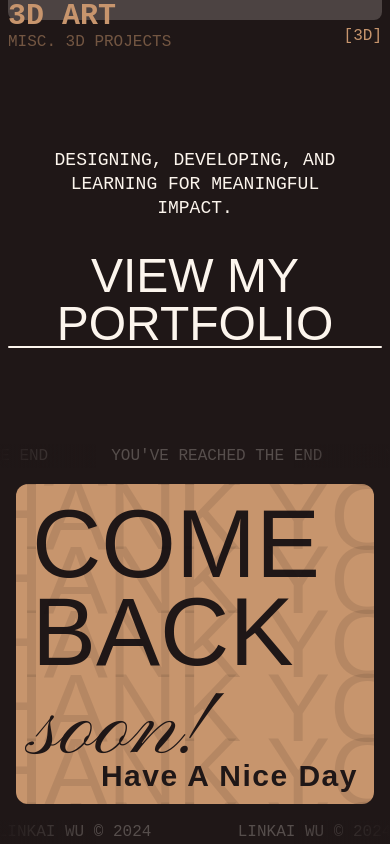
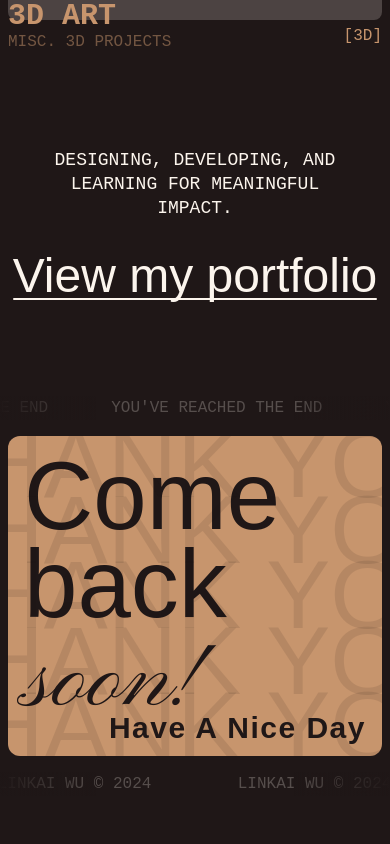
Before and after one commit to linkai101/site, a Next.js app: page / in a window 390 px wide. Shown: the part 2696-3540 px from the top of the page. After the commit the page ends 3492 px from the top, so only its background shows below. Built offline with nearby package versions, Linux system fonts and the light colour scheme; a web font is replaced by a local one.

Commit message:
Add color mode organization, add portfolio page

```diff
--- /dev/null
+++ b/app/(dark)/layout.tsx
@@ -0,0 +1,16 @@
+import '../globals.css';
+
+export default function DarkLayout({
+  children,
+}: {
+  children: React.ReactNode
+}) {
+  return (
+    <html lang="en" className="dark">
+      <head>
+        <meta name="viewport" content="width=device-width, initial-scale=1.0"/>
+      </head>
+      <body className="bg-dark text-light">{children}</body>
+    </html>
+  )
+}
--- a/app/page.tsx
+++ b/app/(dark)/page.tsx
@@ -1,9 +1,16 @@
 import Hero from '@/components/home/hero';
 import HeroMobile from '@/components/home/hero-mobile';
 import SelectedWorks from '@/components/home/selected-works';
-import Footer from '@/components/footer';
+import Footer from '@/components/home/footer';
 
-export default function Home() {
+import type { Metadata } from 'next';
+
+export const metadata: Metadata = {
+  title: "i'm linkai wu",
+  description: "",
+};
+
+export default function HomePage() {
   return <>
     <Hero className="hidden md:block"/>
     <HeroMobile className="block md:hidden"/>
--- /dev/null
+++ b/app/(light)/layout.tsx
@@ -0,0 +1,16 @@
+import '../globals.css';
+
+export default function LightLayout({
+  children,
+}: {
+  children: React.ReactNode
+}) {
+  return (
+    <html lang="en">
+      <head>
+        <meta name="viewport" content="width=device-width, initial-scale=1.0"/>
+      </head>
+      <body className="bg-light text-dark">{children}</body>
+    </html>
+  )
+}
--- /dev/null
+++ b/app/(light)/portfolio/page.tsx
@@ -0,0 +1,31 @@
+import type { Metadata } from 'next';
+
+export const metadata: Metadata = {
+  title: "portfolio — linkai wu",
+  description: "",
+};
+
+export default function PortfolioPage() {
+  return <>
+    {/* <div className="container max-w-7xl px-4 py-16">
+      <div className="flex justify-center">
+        <h1 className="relative text-9xl text-center font-heading font-bold uppercase">
+          <span className="absolute -top-10 -left-12 text-6xl font-bold font-cursive lowercase">
+            Linkai&apos;s
+          </span>{" "}
+          Portfolio
+        </h1>
+      </div>
+    </div> */}
+    <div className="container max-w-7xl px-4 py-16">
+      <div className="flex justify-center">
+        <h1 className="flex flex-col text-9xl leading-[5.5rem] font-heading font-bold lowercase">
+          <span className="-ml-12 text-6xl font-bold font-cursive">
+            Linkai&apos;s
+          </span>{" "}
+          Portfolio
+        </h1>
+      </div>
+    </div>
+  </>;
+}
--- a/app/globals.css
+++ b/app/globals.css
@@ -17,9 +17,8 @@ html {
 body {
   padding: 0;
   margin: 0;
-  background-color: theme('colors.dark');
-  color: theme('colors.light');
 }
+
 
 /* components/ui/slider.tsx */
 @layer utilities {
@@ -27,7 +26,7 @@ body {
     animation-play-state: paused;
   }
 }
-@keyframes scroll-5 {
+/* @keyframes scroll-5 {
   0% {
     transform: translateX(0);
   }
@@ -42,6 +41,22 @@ body {
   100% {
     transform: translateX(0);
   }
+} */
+@keyframes scroll-10 {
+  0% {
+    transform: translateX(0);
+  }
+  100% {
+    transform: translateX(calc(-12rem * 10));
+  }
+}
+@keyframes -scroll-10 {
+  0% {
+    transform: translateX(calc(-12rem * 10));
+  }
+  100% {
+    transform: translateX(0);
+  }
 }
 .slider {
   position: relative;
@@ -49,6 +64,16 @@ body {
 }
 .slider::before,
 .slider::after {
+  background: linear-gradient(to right, theme('colors.light') 0%, #ffffff00 100%);
+  content: '';
+  z-index: 2;
+  position: absolute;
+  height: 100%;
+  width: 6rem;
+  pointer-events: none;
+}
+.dark .slider::before,
+.dark .slider::after {
   background: linear-gradient(to right, theme('colors.dark') 0%, #ffffff00 100%);
   content: '';
   z-index: 2;
@@ -66,7 +91,7 @@ body {
   left: 0;
   top: 0;
 }
-.slider .slide-track-5 {
+/* .slider .slide-track-5 {
   animation: scroll-5 30s linear infinite;
   display: flex;
   width: calc(12rem * 5 * 2);
@@ -75,14 +100,14 @@ body {
   animation: -scroll-5 30s linear infinite;
   display: flex;
   width: calc(12rem * 5 * 2);
-}
+} */
 .slider .slide-track-10 {
-  animation: scroll-5 30s linear infinite;
+  animation: scroll-10 60s linear infinite;
   display: flex;
   width: calc(12rem * 10 * 2);
 }
 .slider .-slide-track-10 {
-  animation: -scroll-5 30s linear infinite;
+  animation: -scroll-10 60s linear infinite;
   display: flex;
   width: calc(12rem * 10 * 2);
 }
--- a/app/layout.tsx
+++ /dev/null
@@ -1,22 +0,0 @@
-import './globals.css';
-import type { Metadata } from 'next';
-
-export const metadata: Metadata = {
-  title: 'Linkai Wu',
-  description: '',
-};
-
-export default function RootLayout({
-  children,
-}: {
-  children: React.ReactNode
-}) {
-  return (
-    <html lang="en">
-      <head>
-        <meta name="viewport" content="width=device-width, initial-scale=1.0"/>
-      </head>
-      <body>{children}</body>
-    </html>
-  )
-}
--- a/components/footer.tsx
+++ b/components/home/footer.tsx
@@ -10,18 +10,18 @@ export default function Footer({ className, ...rest }: { className?: string, [ke
         slides={new Array(7).fill(
           <p>You&apos;ve reached the end</p>
         )}
-        className="text-light/25 text-base font-mono uppercase select-none"
+        className="text-dark/50 dark:text-light/25 text-base font-mono uppercase select-none"
       />
 
-      <div className="p-4">
+      <div className="px-2 md:px-4 py-4">
         <div className="p-4 h-80 relative flex justify-between gap-8 text-dark bg-primary rounded-xl overflow-hidden">
-          <h2 className="text-8xl leading-[5.5rem] sm:text-9xl sm:leading-[6.5rem] font-heading uppercase select-none">
-            Come back <span className="font-cursive lowercase">soon!</span>
+          <h2 className="text-8xl leading-[5.5rem] sm:text-9xl sm:leading-[6.5rem] font-heading select-none">
+            Come back <span className="font-cursive">soon!</span>
           </h2>
 
           <div className="
             absolute top-1/2 -translate-y-1/2 right-1/2 sm:right-4 translate-x-1/2 sm:translate-x-0
-            text-8xl leading-[4rem] sm:text-9xl sm:leading-[5.5rem] text-dark/10 uppercase whitespace-nowrap select-none
+            text-8xl leading-[4.1rem] sm:text-9xl sm:leading-[5.5rem] text-dark/10 uppercase whitespace-nowrap select-none
           ">
             <p className="font-sketchOutline">
               Thank you
@@ -47,7 +47,7 @@ export default function Footer({ className, ...rest }: { className?: string, [ke
           </div>
 
           <div className="absolute bottom-4 right-4 flex flex-col items-end justify-end gap-2">
-            <h3 className="text-3xl tracking-wider leading-6 text-right font-sketch font-bold normal-case">
+            <h3 className="text-3xl tracking-wider leading-6 text-right font-sketch font-bold normal-case select-none">
               Have A Nice Day
             </h3>
           </div>
@@ -57,7 +57,7 @@ export default function Footer({ className, ...rest }: { className?: string, [ke
       <Slider
         direction="right"
         slides={new Array(8).fill(
-          <p className="text-light/25 text-base font-mono uppercase">
+          <p className="text-dark/50 dark:text-light/25 text-base font-mono uppercase">
             Linkai Wu &copy; {new Date().getFullYear()}
           </p>
         )}
--- a/components/home/selected-works.tsx
+++ b/components/home/selected-works.tsx
@@ -76,11 +76,8 @@ export default function SelectedWorks({ className, ...rest }: { className?: stri
             Designing, developing, and learning for meaningful impact.
           </p>
 
-          {/* <p className="text-5xl text-center font-heading uppercase underline decoration-2 underline-offset-4 mt-8">
-            View my projects
-          </p> */}
           <p className="text-center mt-8">
-            <ContrastLink href="/portfolio" className="text-5xl font-heading uppercase">
+            <ContrastLink href="/portfolio" className="text-5xl font-heading">
               View my portfolio
             </ContrastLink>
           </p>
--- a/tailwind.config.js
+++ b/tailwind.config.js
@@ -1,6 +1,6 @@
 /** @type {import('tailwindcss').Config} */
 module.exports = {
-  darkMode: 'media', // bool or 'media' (system setting) or 'class' (toggle manually)
+  darkMode: 'selector', // bool or 'media' (system setting) or 'selector' (toggle manually)
   content: [
     "./app/**/*.{js,ts,jsx,tsx}",
     "./pages/**/*.{js,ts,jsx,tsx}",
```
